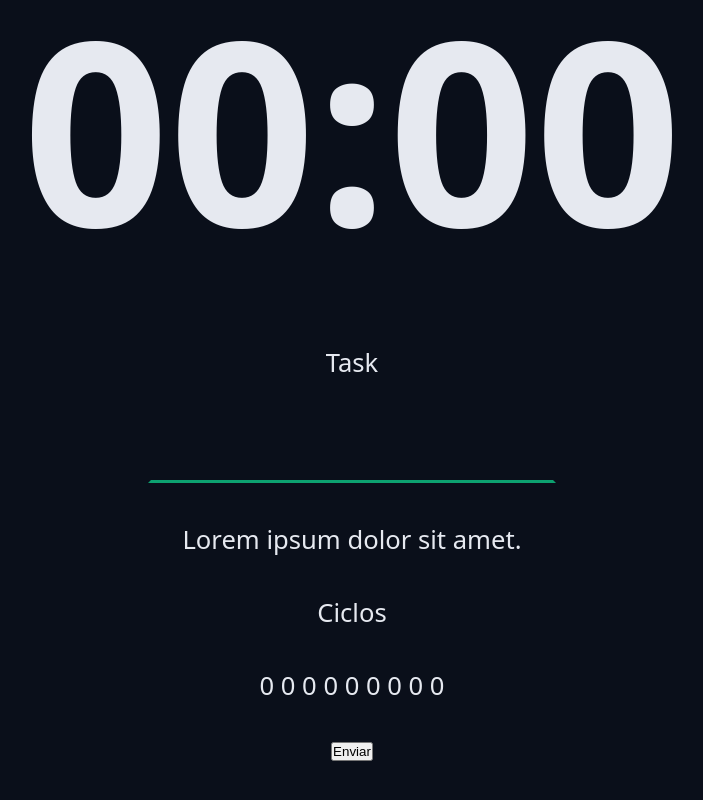
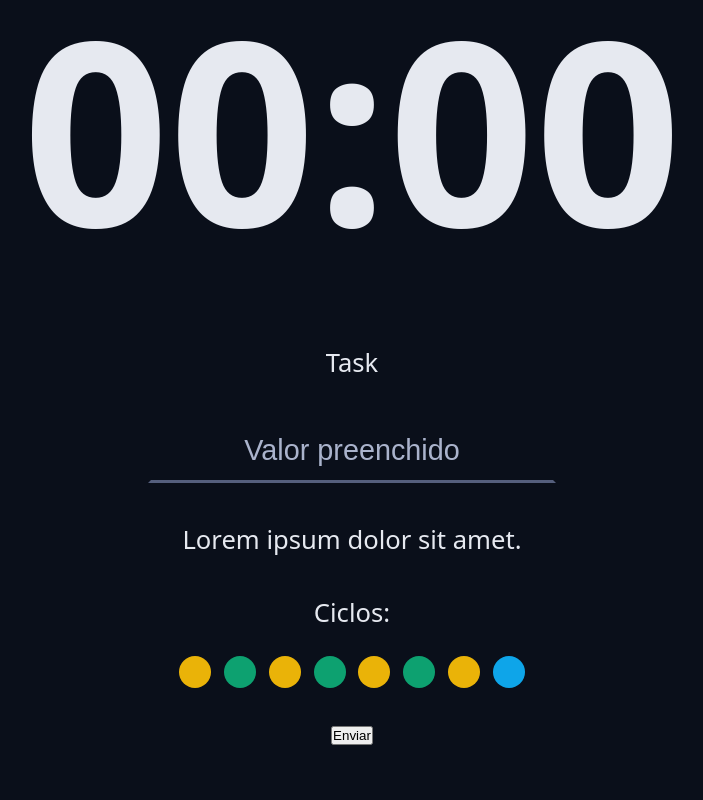
Before and after one commit to juniorsolo/chronos-pomodoro, a React (Vite) app: page / in a window 1280 px wide. Shown: the part 521-1321 px from the top of the page, without its empty margins (288-991 px from the left). Built offline with nearby package versions, Linux system fonts and the light colour scheme.

Commit message:
Creating  Cycles component.

```diff
--- a/src/App.tsx
+++ b/src/App.tsx
@@ -5,6 +5,7 @@
 import { Menu } from './components/menu';
 import { CountDown } from './components/countDown';
 import { DefaultInput } from './components/defaultInput';
+import { Cycles } from './components/cycles';
 
 
 export function App(){
@@ -22,7 +23,15 @@
         <Container>
             <form className='form' action=''>
                 <div className='formRow'>
-                    <DefaultInput id="meuInput" labelText="Task" type="text" title="preencha aqui"></DefaultInput>
+                    <DefaultInput
+                    id="meuInput"
+                    labelText="Task"
+                    type="text"
+                    title="preencha aqui"
+                    placeholder="Digite alguma coisa"
+                    disabled
+                    defaultValue="Valor preenchido">
+                    </DefaultInput>
                 </div>
 
                 <div className='formRow'>
@@ -30,8 +39,7 @@
                 </div>
 
                 <div className='formRow'>
-                    <p>Ciclos</p>
-                    <p>0 0 0 0 0 0 0 0 0</p>
+                    <Cycles></Cycles>
                 </div>
 
                 <div className='formRow'>
--- /dev/null
+++ b/src/components/cycles/index.tsx
@@ -0,0 +1,19 @@
+import styles from './styles.module.css';
+
+export function Cycles(){
+  return (
+    <div className={styles.cycles}>
+      <span>Ciclos:</span>
+      <div className={styles.cycleDots}>
+        <span className={`${styles.cycleDot} ${styles.workTime}`}></span>
+        <span className={`${styles.cycleDot} ${styles.shortBreakTime}`}></span>
+        <span className={`${styles.cycleDot} ${styles.workTime}`}></span>
+        <span className={`${styles.cycleDot} ${styles.shortBreakTime}`}></span>
+        <span className={`${styles.cycleDot} ${styles.workTime}`}></span>
+        <span className={`${styles.cycleDot} ${styles.shortBreakTime}`}></span>
+        <span className={`${styles.cycleDot} ${styles.workTime}`}></span>
+        <span className={`${styles.cycleDot} ${styles.longBreakTime}`}></span>
+      </div>
+    </div>
+  );
+}
--- /dev/null
+++ b/src/components/cycles/styles.module.css
@@ -0,0 +1,30 @@
+.cycles{
+  display: flex;
+  flex-direction: column;
+  text-align: center;
+  justify-content: center;
+  gap: 1.6rem;
+}
+
+.cycleDots{
+   display: flex;
+   gap: 0.8rem;
+}
+.cycleDot{
+  width: 2rem;
+  height: 2rem;
+  background-color: var(--success);
+  border-radius: 50%;
+}
+
+.workTime{
+  background-color: var(--warning);
+}
+
+.shortBreakTime{
+  background: var(--primary);
+}
+
+.longBreakTime{
+  background-color: var(--info);
+}
```
